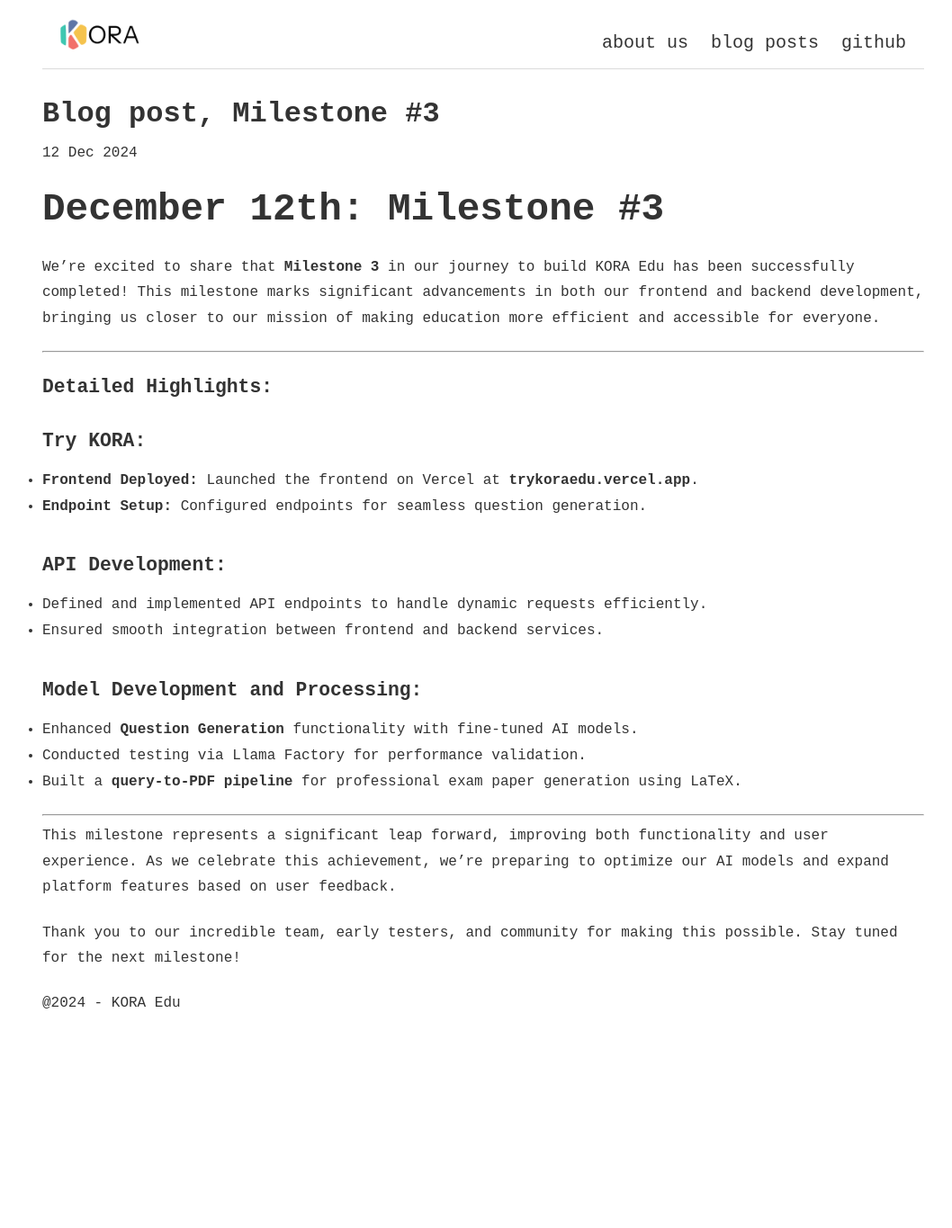
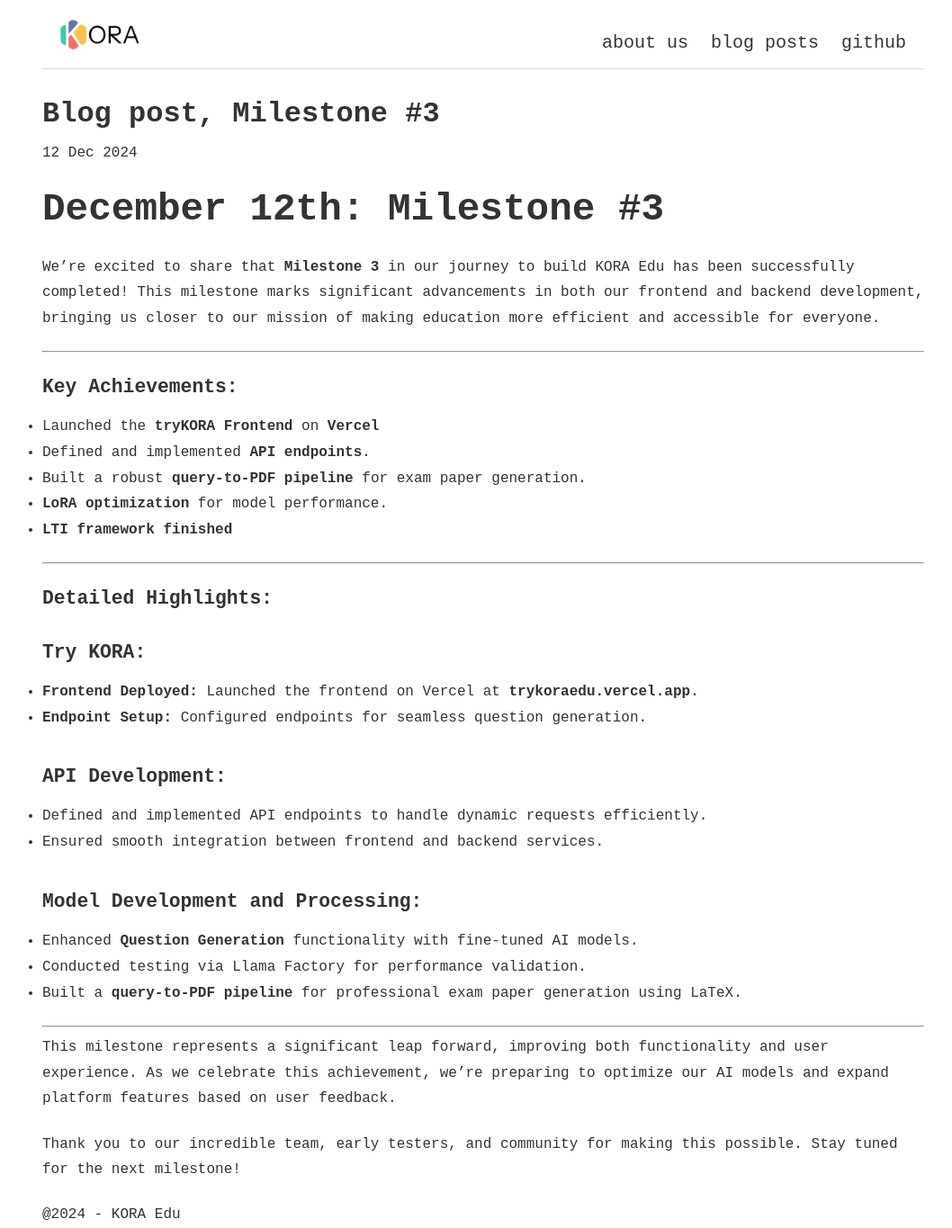
Before and after one commit to kora-edu/kora-edu.github.io, a Jekyll site: the page built from _posts/2024-12-12-milestone-3.md, in a window 1280 px wide. Shown: the whole page at 90% size, without its empty margins (103-1161 px from the left). Built offline with Jekyll 4.4.1, drawn with Linux system fonts in a browser that asks for light colours; before the commit the page ends 1130 px from its top, so only the background shows below that.

Commit message:
Update 2024-12-12-milestone-3.md

```diff
--- a/_posts/2024-12-12-milestone-3.md
+++ b/_posts/2024-12-12-milestone-3.md
@@ -8,6 +8,15 @@
 # December 12th: Milestone #3
 
 We’re excited to share that **Milestone 3** in our journey to build KORA Edu has been successfully completed! This milestone marks significant advancements in both our frontend and backend development, bringing us closer to our mission of making education more efficient and accessible for everyone.
+
+---
+
+### Key Achievements:
+- Launched the **tryKORA Frontend** on **Vercel**
+- Defined and implemented **API endpoints**.
+- Built a robust **query-to-PDF pipeline** for exam paper generation.
+- **LoRA optimization** for model performance.
+- **LTI framework finished**
 
 ---
 
```
